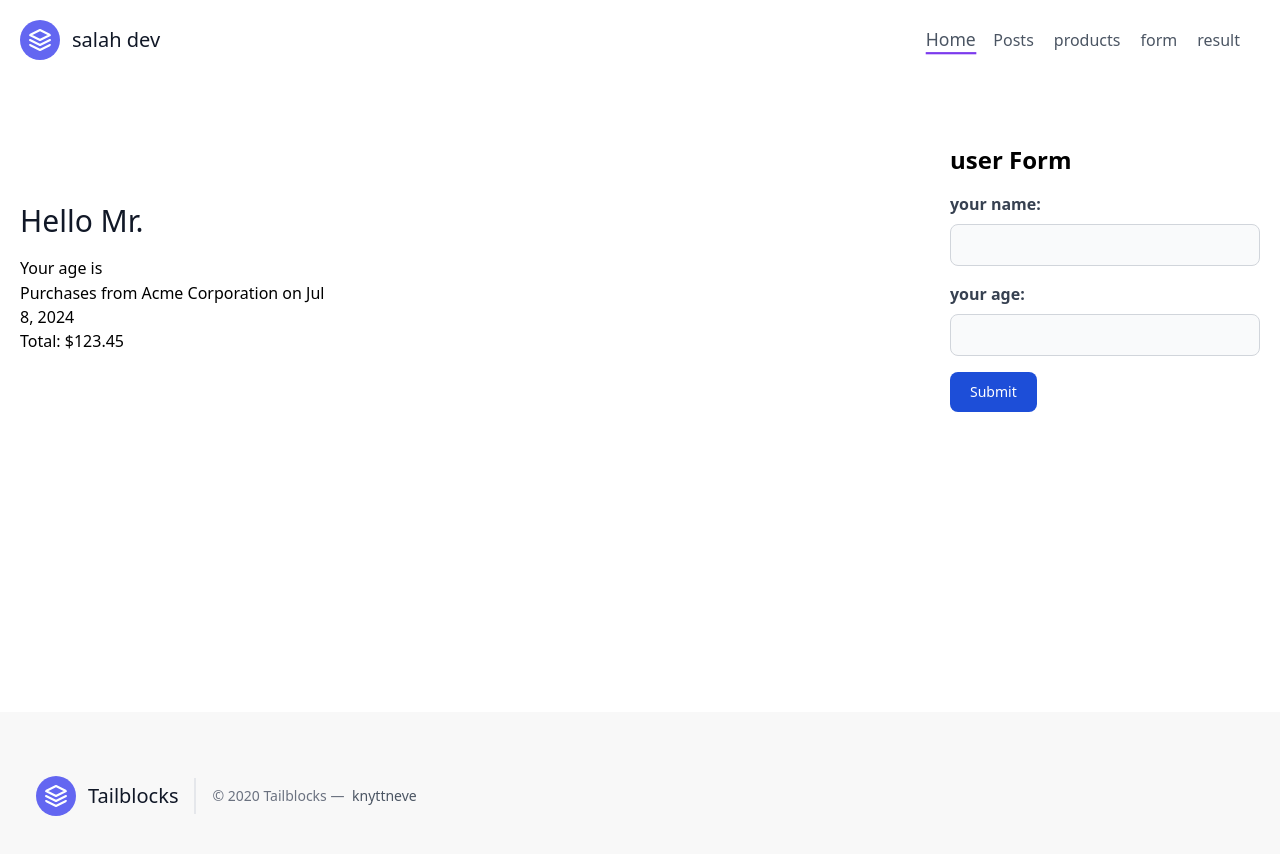
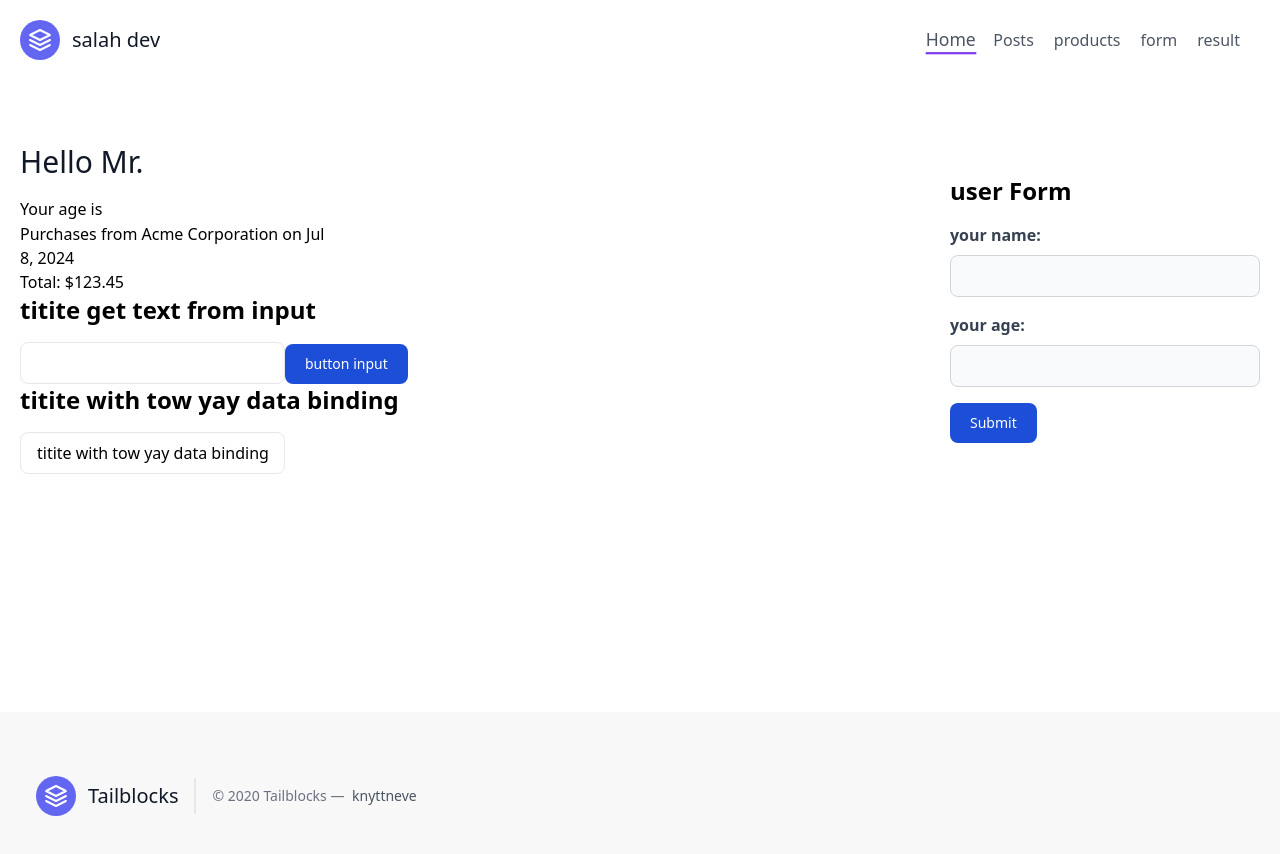
Before and after one commit to salahddik/salah-project-education, an Angular app: page / in a window 1280 px wide. Shown: the top 854 px of the page. Built offline with nearby package versions, Linux system fonts and the light colour scheme.

Commit message:
make new add tow databydin

```diff
--- a/src/app/modules/home/components/resultform/resultform.component.html
+++ b/src/app/modules/home/components/resultform/resultform.component.html
@@ -14,3 +14,27 @@
   <h1>Purchases from {{ company | titlecase }} on {{ purchasedOn | date }}</h1>
 <p>Total: {{ amount | currency }}</p>
 </div>
+
+<h1 class="text-2xl font-bold mb-4">{{elementsh2}}</h1>
+
+<div>
+  <input
+  class=" px-4 py-2 border rounded-lg focus:outline-none focus:ring-2 focus:ring-blue-500 focus:border-transparent"
+
+  type="text" #taginput>
+  <button
+
+  class="text-white bg-blue-700 hover:bg-blue-800 focus:ring-4 focus:ring-blue-300 font-medium rounded-lg text-sm px-5 py-2.5"
+
+  (click)="buttonfunction(taginput.value)">button input</button>
+</div>
+
+<h1 class="text-2xl font-bold mb-4">{{elementshtow}}</h1>
+
+<div>
+  <input
+  class=" px-4 py-2 border rounded-lg focus:outline-none focus:ring-2 focus:ring-blue-500 focus:border-transparent"
+
+  type="text" [(ngModel)]="elementshtow">
+
+</div>
--- a/src/app/modules/home/components/resultform/resultform.component.ts
+++ b/src/app/modules/home/components/resultform/resultform.component.ts
@@ -6,6 +6,16 @@ import { Component, Input } from '@angular/core';
   styleUrls: ['./resultform.component.scss'],
 })
 export class ResultFormComponent {
+  elementsh2 = 'titite get text from input';
+
+  buttonfunction(newInput: string) {
+    this.elementsh2 = newInput; // Access the value of the input element
+  }
+
+  elementshtow = 'titite with tow yay data binding';
+  buttonfunctiontow(newInput: string) {
+    this.elementsh2 = newInput; // Access the value of the input element
+  }
   @Input() resultvariable: { input1: string; input2: string } | null = null;
   amount = 123.45;
   company = 'acme corporation';
```
